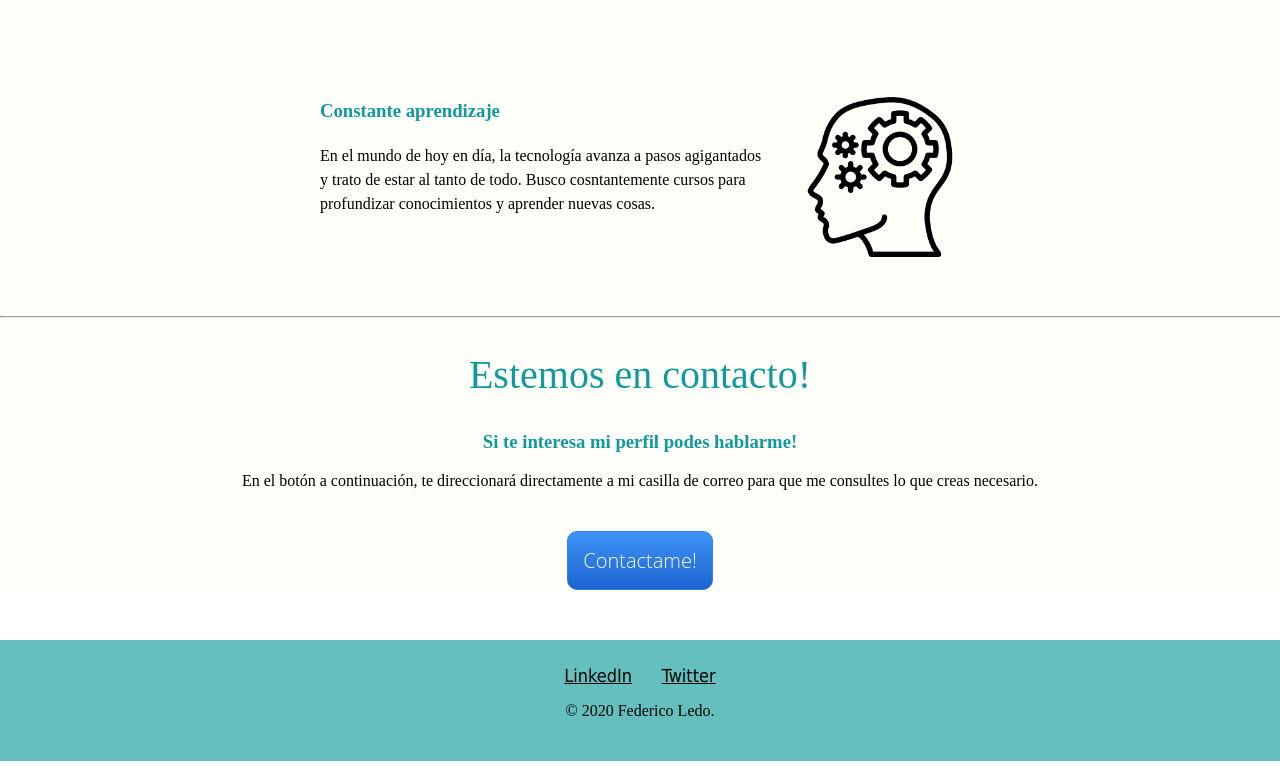
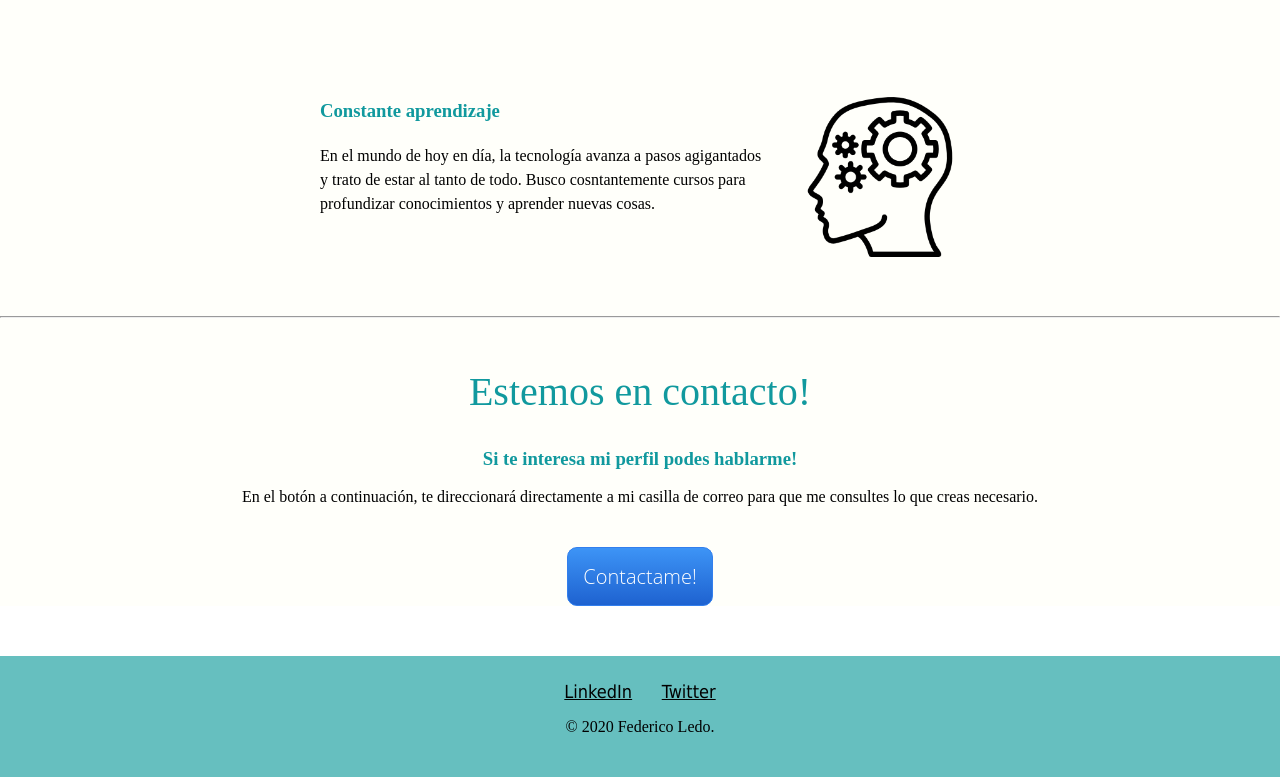
Before and after one commit to ledofederico/MyFirstSyte, a plain HTML site: page index.html in a window 1280 px wide. Shown: the part 1469-2246 px from the top of the page. Drawn offline with Linux system fonts and the light colour scheme; a web font is replaced by a local one.

Commit message:
Update styles.css

```diff
--- a/css/styles.css
+++ b/css/styles.css
@@ -81,7 +81,7 @@ a{
 }
 
 .contact-me{
-  margin: auto auto 50px auto;
+  margin: 50px auto 50px auto;
 }
 
 .btn {
```
